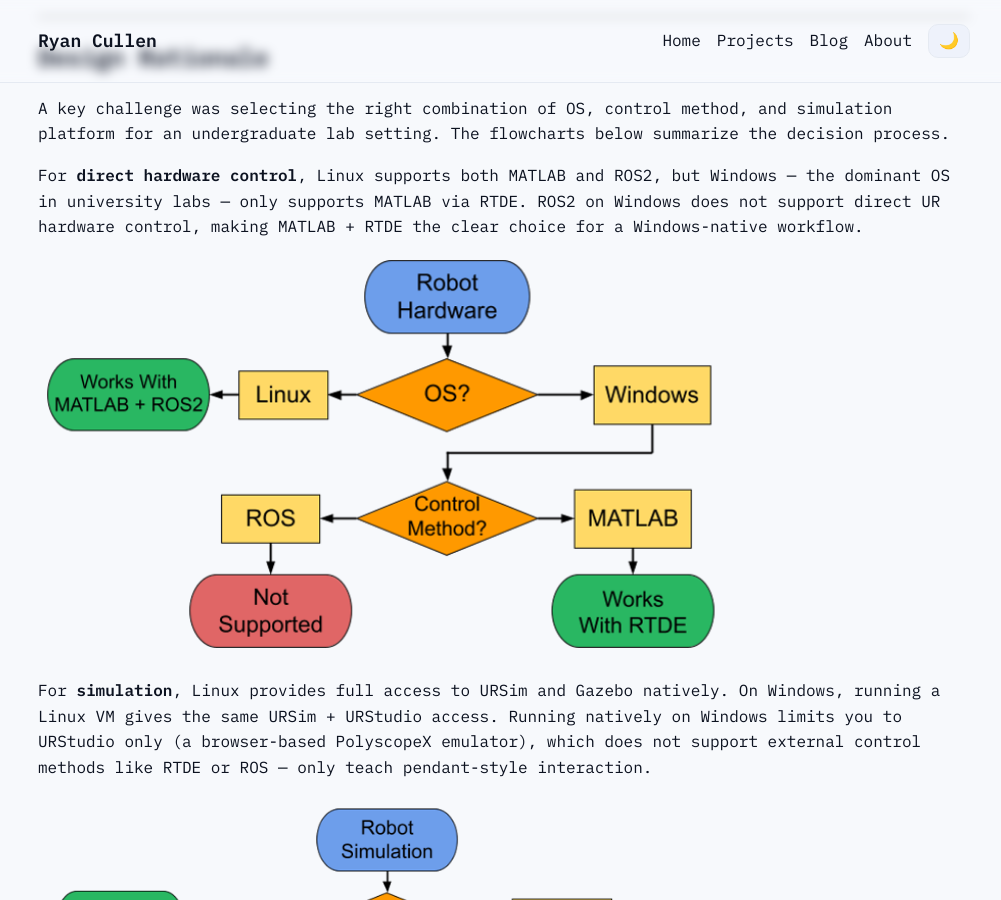
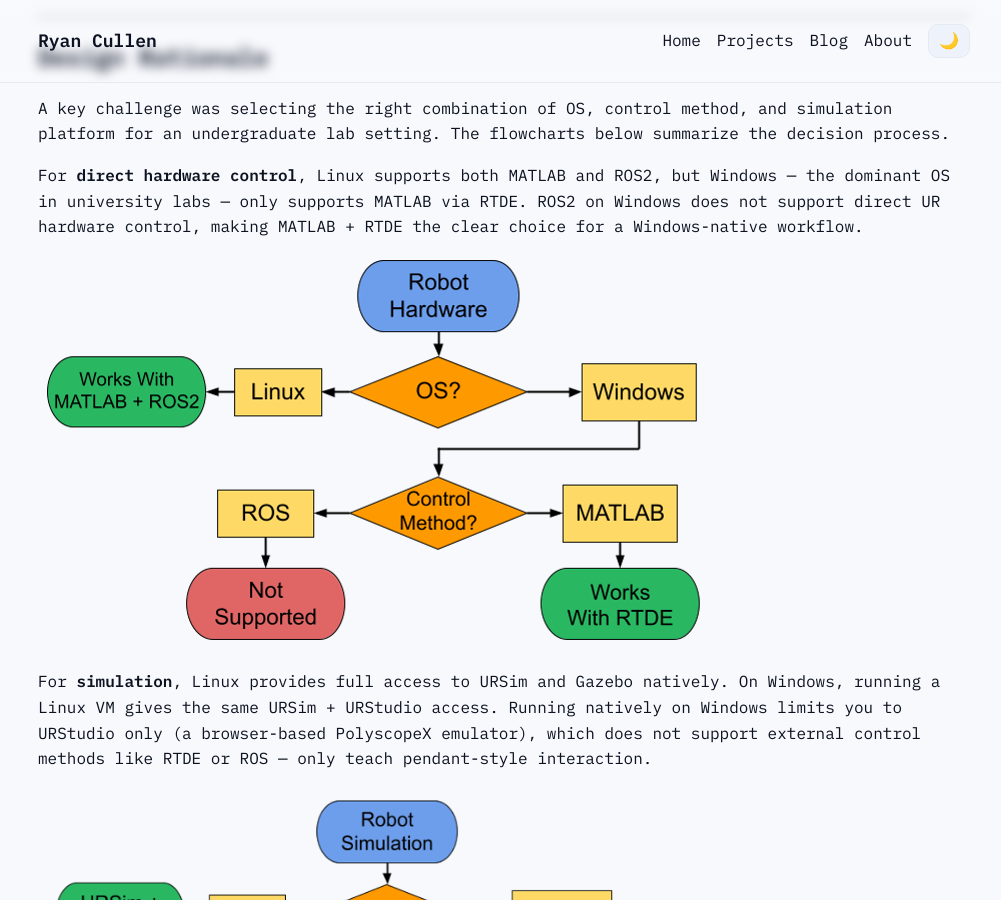
Before and after one commit to ryantcullen/ryantcullen.github.io, a Jekyll site: the page built from projects/carelab-labs.md, in a window 1280 px wide and 900 px high, scrolled down 647 px. Shown: the whole window, without its empty margins (136-1137 px from the left). Built offline with Jekyll 4.4.1, drawn with Linux system fonts in a browser that asks for light colours.

Commit message:
Update carelab-labs.md
Chnage image sizes

```diff
--- a/projects/carelab-labs.md
+++ b/projects/carelab-labs.md
@@ -22,11 +22,11 @@
 
 For **direct hardware control**, Linux supports both MATLAB and ROS2, but Windows — the dominant OS in university labs — only supports MATLAB via RTDE. ROS2 on Windows does not support direct UR hardware control, making MATLAB + RTDE the clear choice for a Windows-native workflow.
 
-<img src="{{ '/assets/images/carelab/hardware_flowchart.png' | relative_url }}" alt="Hardware control platform selection flowchart" style="width: 75%;">
+<img src="{{ '/assets/images/carelab/hardware_flowchart.png' | relative_url }}" alt="Hardware control platform selection flowchart" style="max-width: 75%; height: auto;">
 
 For **simulation**, Linux provides full access to URSim and Gazebo natively. On Windows, running a Linux VM gives the same URSim + URStudio access. Running natively on Windows limits you to URStudio only (a browser-based PolyscopeX emulator), which does not support external control methods like RTDE or ROS — only teach pendant-style interaction.
 
-<img src="{{ '/assets/images/carelab/sim_flowchart.png' | relative_url }}" alt="Simulation platform selection flowchart" style="width: 75%;">
+<img src="{{ '/assets/images/carelab/sim_flowchart.png' | relative_url }}" alt="Simulation platform selection flowchart" style="max-width: 75%; height: auto;">
 
 The final architecture uses **MATLAB + RTDE on Windows** for hardware control, with **URSim in a Linux VM** for simulation and **URStudio** for quick pose exploration.
 
```
